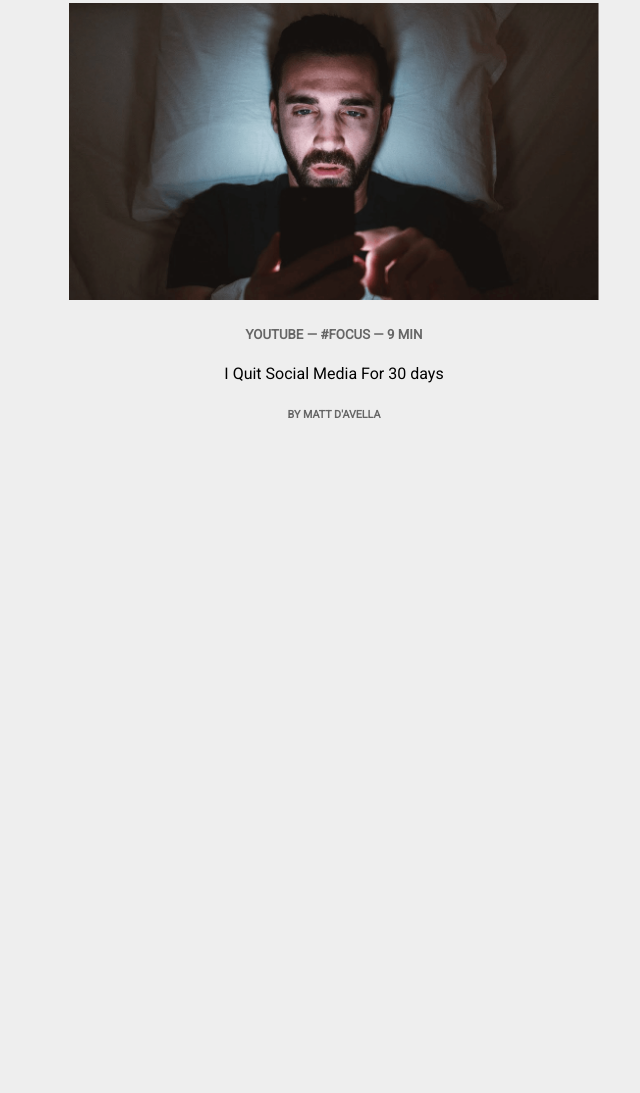
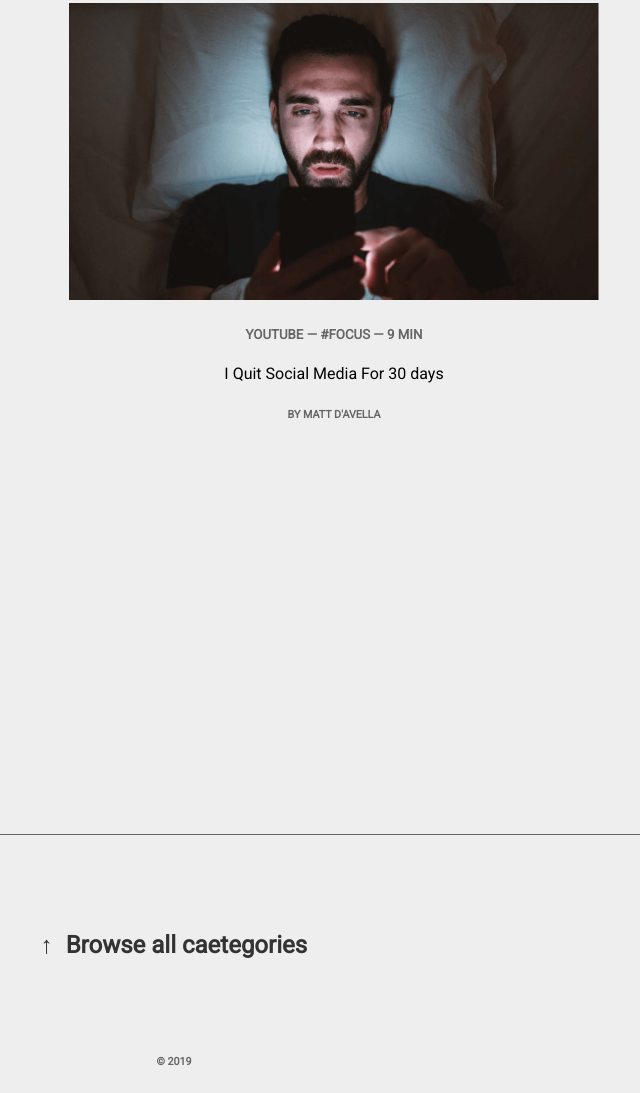
Before and after one commit to OezcanEser/Work-Responsibly-Project, a plain HTML site: page index.html in a window 1280 px wide. Shown: the part 3302-4395 px from the top of the page, without its empty margins (466-1106 px from the left). Before the commit the page ends 3723 px from the top, so only its background shows below. Drawn offline with Linux system fonts and the light colour scheme.

Commit message:
footer done

```diff
--- a/assets/css/styles.css
+++ b/assets/css/styles.css
@@ -20,6 +20,14 @@ main article:first-child {
 li, a {
     text-decoration: none;
     list-style-type: none;
+}
+
+h4 {
+    color: #333;
+}
+
+h5, h6 {
+    color: #666;
 }
 
 /* nav */
@@ -82,8 +90,8 @@ section p {
 }
 
 section p::before {
-    content: "↓";
-    margin-right:  2vw;
+    content: "\2193";
+    margin-right: 1vw;
     font-size: 1.5rem;
 }
 
@@ -106,7 +114,8 @@ main article:first-child img {
     margin-left: 5%;
 }
 
-main article div img:hover {
+main article div img:hover,
+figcaption:first-of-type img:first-child:hover {
     box-shadow: 1px 1px 30px #333;
     -webkit-transition : box-shadow ease-in-out .15s;
     transition : box-shadow ease-in-out .15s;
@@ -118,10 +127,6 @@ figure img {
 
 main article:nth-child(2) h3 {
     margin-bottom: 10vh;
-}
-
-h5, h6 {
-    color: #666;
 }
 
 figcaption {
@@ -136,3 +141,25 @@ figcaption:nth-of-type(odd) {
 figcaption:nth-of-type(even) {
     margin-left: 25vw;
 }
+
+main {
+    height: 410vh;
+}
+
+/* footer */
+
+footer {
+    border-top: 1px #666 solid;
+    text-align: center;
+}
+
+h4 {
+    padding: 5% 0;
+    font-size: 1.5rem;
+}
+
+h4::before {
+    content: "\2191";
+    margin-right: 1vw;
+    font-size: 1.5rem;
+}
--- a/index.html
+++ b/index.html
@@ -113,7 +113,8 @@
         </article>
     </main>
     <footer>
-
+        <h4>Browse all caetegories</h4>
+        <h6>&copy; 2019</h6>
     </footer>
 </body>
 
```
